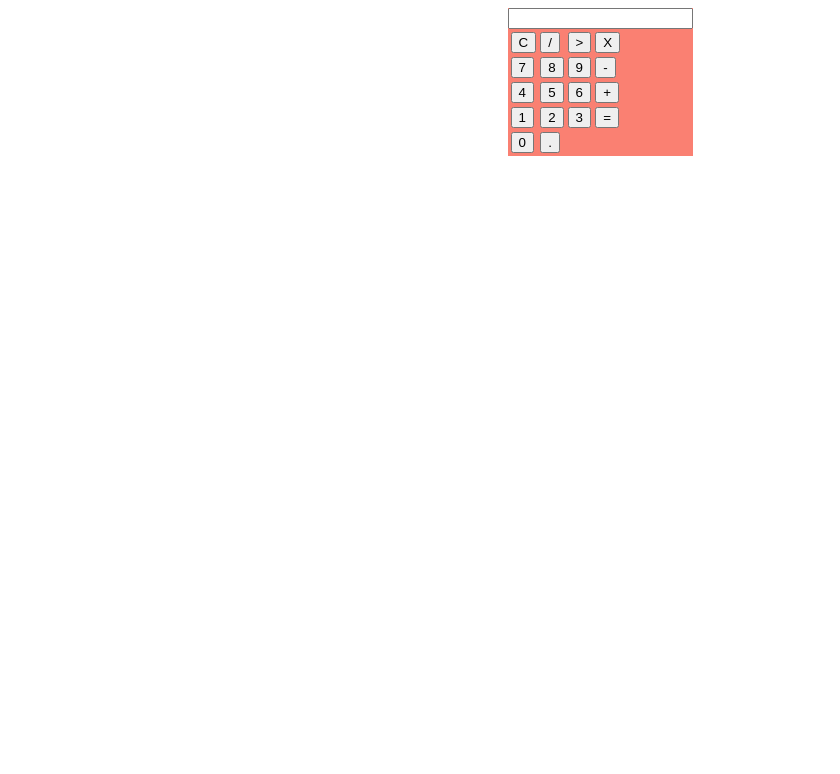
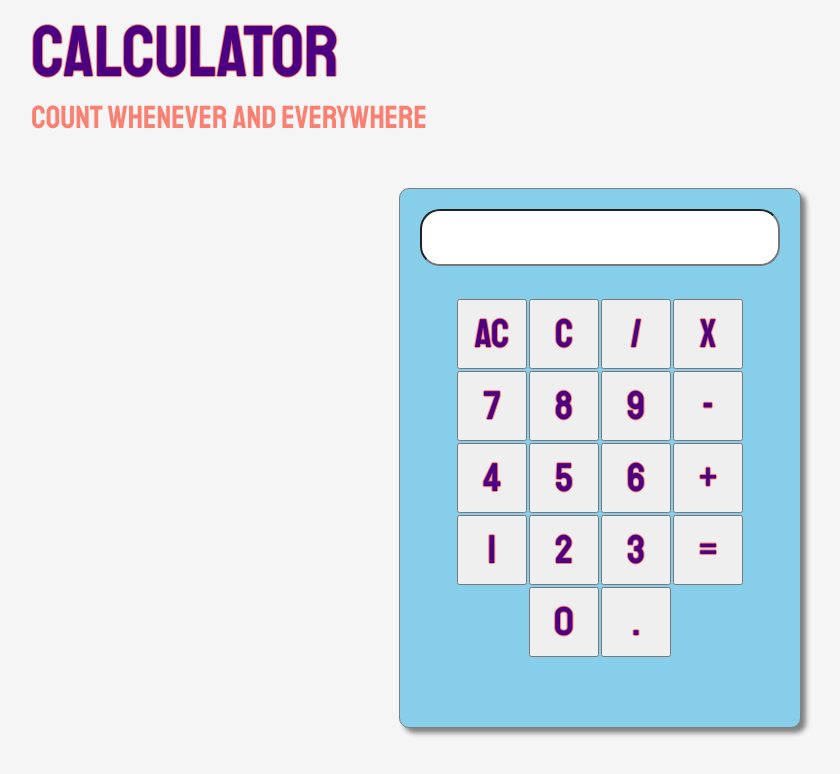
Before and after one commit to izzanrasyid/calculator-jquery, a plain HTML site: page index.html in a window 1280 px wide. Shown: the whole page, without its empty margins (40-880 px from the left). Drawn offline with nearby package versions, Linux system fonts and the light colour scheme.

Commit message:
Styling and functionality done

```diff
--- a/index.html
+++ b/index.html
@@ -7,40 +7,49 @@
   <title>jQuery Calculator</title>
   <script src="https://code.jquery.com/jquery-3.6.0.min.js" integrity="sha256-/xUj+3OJU5yExlq6GSYGSHk7tPXikynS7ogEvDej/m4=" crossorigin="anonymous"></script>
   <link rel="stylesheet" type="text/css" href="css/main.css">
+  <link rel="preconnect" href="https://fonts.googleapis.com">
+  <link rel="preconnect" href="https://fonts.gstatic.com" crossorigin>
+  <link href="https://fonts.googleapis.com/css2?family=Poppins:wght@200;300;400&family=Staatliches&display=swap" rel="stylesheet">
 </head>
 <body>
+  <div class="Title">
+    <h1>CALCULATOR</h1>
+    <p>count whenever and everywhere</p>
+  </div>
   <div class="Calc">
-    <form class="Form">
-      <input class="Calc-display">
-    </form>
-    <table>
-      <tr>
-        <td><input type="button" value="C" class="Clear-all"></td>
-        <td><input type="button" value="/" class="Devide"></td>
-        <td><input type="button" value=">" class="Delete"></td>
-        <td><input type="button" value="X" class="Multiply"></td>
+    <div class="Form">
+      <form>
+        <input class="Calc-display">
+      </form>
+    </div>
+    <table class="Table">
+      <tr class="Calc-row">
+        <td class="Calc-data"><input type="button" value="AC" class="Calc-input Clear-all"></td>
+        <td class="Calc-data"><input type="button" value="C" class="Calc-input Delete"></td>
+        <td class="Calc-data"><input type="button" value="/" class="Calc-input Devide"></td>
+        <td class="Calc-data"><input type="button" value="X" class="Calc-input Multiply"></td>
       </tr>
-      <tr>
-        <td><input type="button" value="7" class="Seven"></td>
-        <td><input type="button" value="8" class="Eight"></td>
-        <td><input type="button" value="9" class="Nine"></td>
-        <td><input type="button" value="-" class="Minus"></td>
+      <tr class="Calc-row">
+        <td class="Calc-data"><input type="button" value="7" class="Calc-input Seven"></td>
+        <td class="Calc-data"><input type="button" value="8" class="Calc-input Eight"></td>
+        <td class="Calc-data"><input type="button" value="9" class="Calc-input Nine"></td>
+        <td class="Calc-data"><input type="button" value="-" class="Calc-input Minus"></td>
       </tr>
-      <tr>
-        <td><input type="button" value="4" class="Four"></td>
-        <td><input type="button" value="5" class="Five"></td>
-        <td><input type="button" value="6" class="Six"></td>
-        <td><input type="button" value="+" class="Plus"></td>
+      <tr class="Calc-row">
+        <td class="Calc-data"><input type="button" value="4" class="Calc-input Four"></td>
+        <td class="Calc-data"><input type="button" value="5" class="Calc-input Five"></td>
+        <td class="Calc-data"><input type="button" value="6" class="Calc-input Six"></td>
+        <td class="Calc-data"><input type="button" value="+" class="Calc-input Plus"></td>
       </tr>
-      <tr>
-        <td><input type="button" value="1" class="One"></td>
-        <td><input type="button" value="2" class="Two"></td>
-        <td><input type="button" value="3" class="Three"></td>
-        <td><input type="button" value="=" class="Equal"></td>
+      <tr class="Calc-row">
+        <td class="Calc-data"><input type="button" value="1" class="Calc-input One"></td>
+        <td class="Calc-data"><input type="button" value="2" class="Calc-input Two"></td>
+        <td class="Calc-data"><input type="button" value="3" class="Calc-input Three"></td>
+        <td class="Calc-data"><input type="button" value="=" class="Calc-input Equal"></td>
       </tr>
-      <tr>
-        <td><input type="button" value="0" class="Zero"></td>
-        <td><input type="button" value="." class="Coma"></td>
+      <tr class="Calc-row">
+        <td class="Calc-data"><input type="button" value="0" class="Calc-input Zero"></td>
+        <td class="Calc-data"><input type="button" value="." class="Calc-input Coma"></td>
       </tr>
     </table>
   </div>
--- /dev/null
+++ b/scss/main.scss
@@ -0,0 +1,104 @@
+body {
+  background-color: #f5f5f5;
+  display: flex;
+  flex-direction: column;
+  justify-content: center;
+  align-items: center;
+  height: 90vh;
+
+  .Title {
+    font-family: 'Staatliches', cursive;
+    flex: 3;
+    width: 90%;
+
+    & h1 {
+      font-weight: 400;
+      font-size: 72px;
+      margin: 0;
+      color: indigo;
+      text-shadow: -1px 0 salmon, 0 1px salmon, 1px 0 salmon, 0 -1px salmon;
+    }
+
+    & p {
+      margin: 0;
+      font-size: 2em;
+      color: salmon;
+    }
+  }
+
+  .Calc {
+    flex: 9;
+    width: 50vh;
+    display: flex;
+    flex-direction: column;
+    justify-content: center;
+    align-items: center;
+    background-color: skyblue;
+    border-radius: 10px;
+    border: 1px solid gray;
+    box-shadow: 5px 5px 5px gray;
+  }
+}
+
+.Calc {
+  .Form {
+    height: 20%;
+    width: 100%;
+    display: flex;
+    justify-content: center;
+
+    & form {
+      height: 100%;
+      width: 100%;
+      display: flex;
+      justify-content: center;
+    }
+  }
+
+  #{&}-display {
+    width: 80%;
+    height: 50%;
+    border-radius: 20px;
+    margin: 20px;
+    padding: 0 20px;
+    font-size: medium;
+    letter-spacing: 3px;
+    pointer-events: none;
+    font-family: 'Staatliches', cursive;
+    font-size: 30px;
+    color: indigo;
+    text-shadow: -1px 0 salmon, 0 1px salmon, 1px 0 salmon, 0 -1px salmon;
+  }
+
+  .Table {
+    height: 80%;
+    width: 100%;
+  }
+
+  #{&}-row {
+    display: flex;
+    justify-content: center;
+    align-items: center;
+    flex: 2;
+  }
+
+  #{&}-data {
+    height: 70px;
+    width: 70px;
+  }
+
+  #{&}-input {
+    height: 100%;
+    width: 100%;
+    transition: 200ms;
+    font-family: 'Staatliches', cursive;
+    font-size: 40px;
+    color: indigo;
+    text-shadow: -1px 0 salmon, 0 1px salmon, 1px 0 salmon, 0 -1px salmon;
+  }
+
+  #{&}-input:hover {
+    background-color: salmon;
+    transition: 200ms;
+  }
+}
```
Also changed, not shown: css/main.css, 1 other file.
